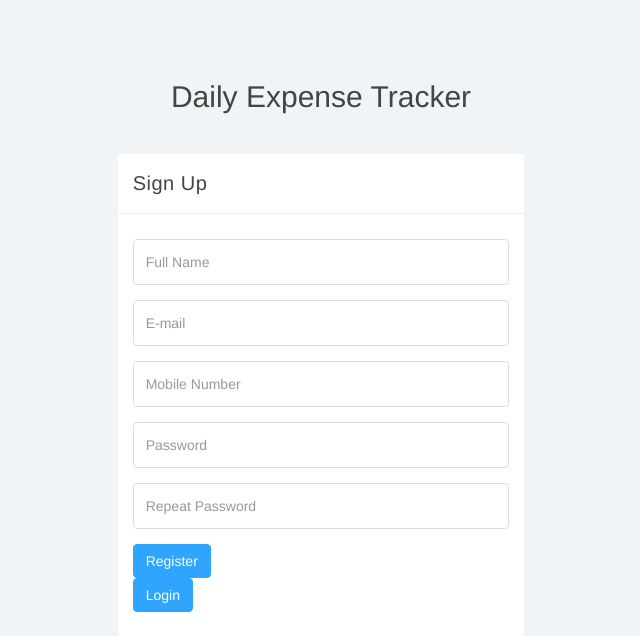
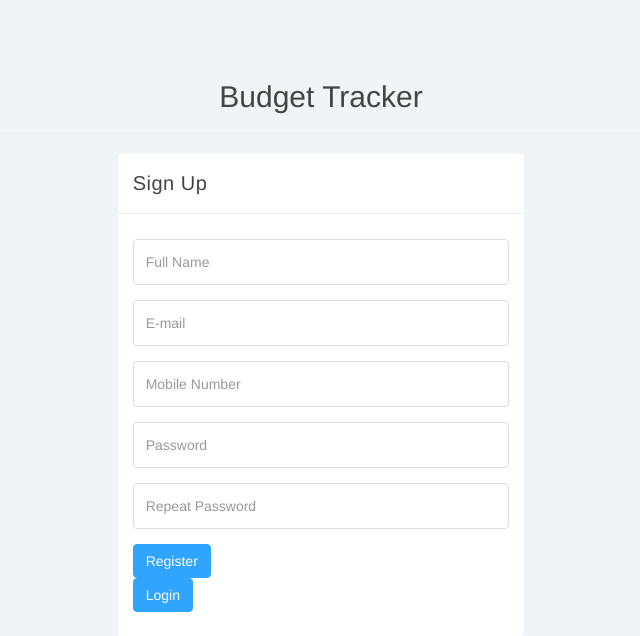
Before and after one commit to ShreyaR209/Budget-Tracker, a PHP site: page /register.php in a window 1280 px wide. Shown: the top 636 px of the page, without its empty margins (319-959 px from the left). Run offline with PHP 8.4, Linux system fonts and the light colour scheme; data that the repository does not hold is empty.

Commit message:
Update register.php

```diff
--- a/register.php
+++ b/register.php
@@ -52,7 +52,7 @@ return true;
 </script>
 <body>
 	<div class="row">
-			<h2 align="center">Daily Expense Tracker</h2>
+			<h2 align="center">Budget Tracker</h2>
 	<hr />
 		<div class="col-xs-10 col-xs-offset-1 col-sm-8 col-sm-offset-2 col-md-4 col-md-offset-4">
 			<div class="login-panel panel panel-default">
```
